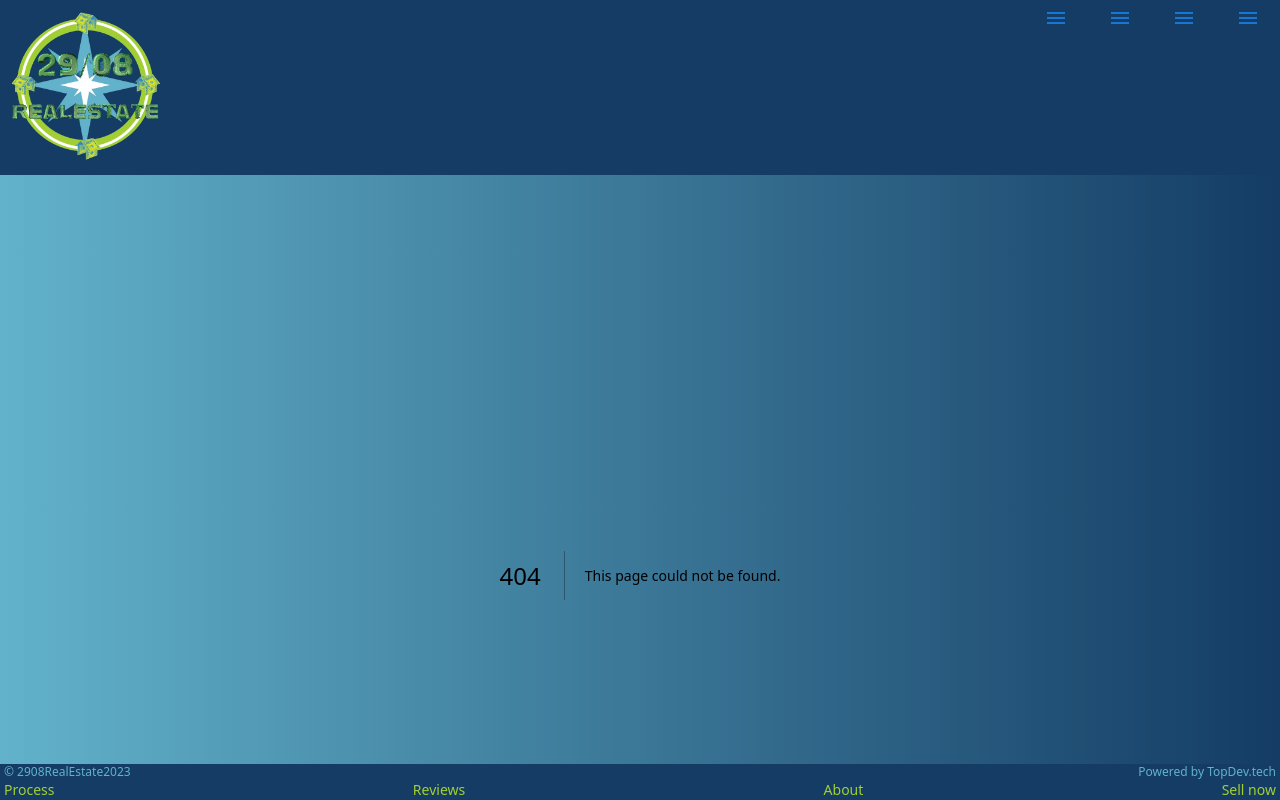
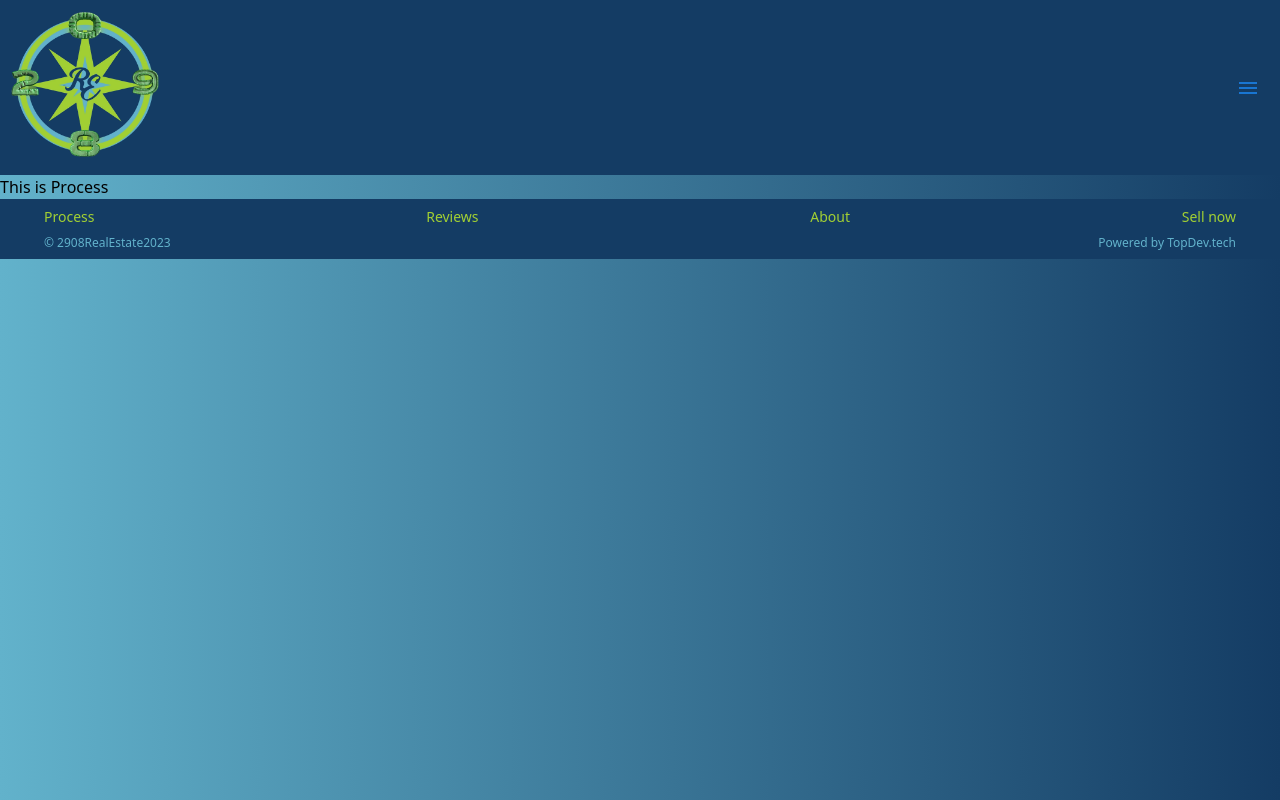
Before and after one commit to Sebastian2908-2007/1188-real-estate, a Next.js app: page /process in a window 1280 px wide. Before the commit this address had no page. Shown: the top 800 px of the page. Built offline with nearby package versions, Linux system fonts and the light colour scheme.

Commit message:
added new possible logo photos added process page styled DrawerNav component made edits in footer and heading components

```diff
--- a/app/globals.css
+++ b/app/globals.css
@@ -3,7 +3,7 @@
 @tailwind utilities;
 
 .logo{
-  width: 69%;
+  width: 39%;
 margin: 2% 2% 3% 2%;
 }
 
--- /dev/null
+++ b/app/process/page.js
@@ -0,0 +1,7 @@
+const Process = () => {
+    return(
+        <div>This is Process</div>
+    );
+};
+
+export default Process;
--- a/components/DrawerNav.jsx
+++ b/components/DrawerNav.jsx
@@ -9,10 +9,18 @@ import ListItem from '@mui/material/ListItem';
 import ListItemButton from '@mui/material/ListItemButton';
 import ListItemIcon from '@mui/material/ListItemIcon';
 import ListItemText from '@mui/material/ListItemText';
-import InboxIcon from '@mui/icons-material/MoveToInbox';
-import MailIcon from '@mui/icons-material/Mail';
+/*process icon */
+import DeveloperBoardIcon from '@mui/icons-material/DeveloperBoard';
+/**reviews icon */
+import ReviewsIcon from '@mui/icons-material/Reviews';
+/**about */
+import InfoIcon from '@mui/icons-material/Info';
+/**sell now */
+import AttachMoneyIcon from '@mui/icons-material/AttachMoney';
 import MenuIcon from '@mui/icons-material/Menu';
-
+import Link from 'next/link';
+import Image from 'next/image';
+import logo from '../public/relogo (5).png';
 export default function DrawerNav() {
   const [state, setState] = React.useState({
     top: false,
@@ -31,50 +39,82 @@ export default function DrawerNav() {
 
   const list = (anchor) => (
     <Box
+    className='bg-gradient-to-l from-sitelteblu to-sitedrkblu'
       sx={{ width: anchor === 'top' || anchor === 'bottom' ? 'auto' : 250 }}
       role="presentation"
       onClick={toggleDrawer(anchor, false)}
       onKeyDown={toggleDrawer(anchor, false)}
     >
       <List>
-        {['Inbox', 'Starred', 'Send email', 'Drafts'].map((text, index) => (
-          <ListItem key={text} disablePadding>
+          <ListItem disablePadding>
             <ListItemButton>
-              <ListItemIcon>
-                {index % 2 === 0 ? <InboxIcon /> : <MailIcon />}
+              <ListItemIcon className='text-sitegrn'>
+                <DeveloperBoardIcon/>
               </ListItemIcon>
-              <ListItemText primary={text} />
+              <Link href='/process'>
+              <ListItemText className='text-sitegrn' primary={'process'}/>
+                </Link>
             </ListItemButton>
           </ListItem>
-        ))}
+
+          <ListItem disablePadding>
+            <ListItemButton>
+              <ListItemIcon className='text-sitegrn'>
+                <ReviewsIcon/>
+              </ListItemIcon>
+              <Link href='/process'>
+              <ListItemText className='text-sitegrn' primary={'Reviews'}/>
+                </Link>
+            </ListItemButton>
+          </ListItem>
+
+          <ListItem disablePadding>
+            <ListItemButton>
+              <ListItemIcon className='text-sitegrn'>
+                <InfoIcon/>
+              </ListItemIcon>
+              <Link href='/process'>
+              <ListItemText className='text-sitegrn' primary={'About'}/>
+                </Link>
+            </ListItemButton>
+          </ListItem>
+
+          <ListItem disablePadding>
+            <ListItemButton>
+              <ListItemIcon className='text-sitegrn'>
+                <AttachMoneyIcon/>
+              </ListItemIcon>
+              <Link href='/process'>
+              <ListItemText className='text-sitegrn' primary={'Sell now'}/>
+                </Link>
+            </ListItemButton>
+          </ListItem>
       </List>
       <Divider />
-      <List>
-        {['All mail', 'Trash', 'Spam'].map((text, index) => (
-          <ListItem key={text} disablePadding>
-            <ListItemButton>
-              <ListItemIcon>
-                {index % 2 === 0 ? <InboxIcon /> : <MailIcon />}
-              </ListItemIcon>
-              <ListItemText primary={text} />
-            </ListItemButton>
-          </ListItem>
-        ))}
-      </List>
+
     </Box>
   );
 
   return (
-    <div>
-      {['left', 'right', 'top', 'bottom'].map((anchor) => (
+    <div className='flex flex-col place-content-center'>
+      {['bottom'].map((anchor) => (
         <React.Fragment key={anchor}>
-          <Button onClick={toggleDrawer(anchor, true)}><MenuIcon/></Button>
+          <Button className='text-sitegrn text-lg' onClick={toggleDrawer(anchor, true)}>
+            <MenuIcon className='text-4xl'/>
+          </Button>
           <Drawer
             anchor={anchor}
             open={state[anchor]}
             onClose={toggleDrawer(anchor, false)}
           >
+             <div className='flex flex-row bg-gradient-to-r from-sitelteblu to-sitedrkblu '>
             {list(anchor)}
+            <Image
+            className="logo-drawer"
+            src={logo}
+            alt="2908 realestate logo"
+            />
+        </div>
           </Drawer>
         </React.Fragment>
       ))}
--- a/components/Footer.jsx
+++ b/components/Footer.jsx
@@ -1,7 +1,13 @@
 const Footer = () => {
     return(
-        <footer className=" flex flex-col bg-sitedrkblu justify-between sticky bottom-0">
-            <div className="flex flex-row justify-between px-1">
+        <footer className=" flex flex-col bg-sitedrkblu justify-between sticky bottom-0 pl-10 pr-10">
+               <nav className="flex flex-row justify-between px-1 my-2">
+            <span className="text-sitegrn text-sm">Process</span>
+            <span className="text-sitegrn text-sm">Reviews</span>
+            <span className="text-sitegrn text-sm">About</span>
+            <span className="text-sitegrn text-sm">Sell now</span>
+        </nav>
+            <div className="flex flex-row justify-between px-1 mb-2">
             <span className='text-sitelteblu text-xs'>
                 &copy; 2908RealEstate{new Date().getFullYear()}
             </span>
@@ -9,12 +15,6 @@ const Footer = () => {
                 Powered by TopDev.tech
                 </a>
             </div>
-        <nav className="flex flex-row justify-between px-1">
-            <span className="text-sitegrn text-sm">Process</span>
-            <span className="text-sitegrn text-sm">Reviews</span>
-            <span className="text-sitegrn text-sm">About</span>
-            <span className="text-sitegrn text-sm">Sell now</span>
-        </nav>
         </footer>
     );
 };
--- a/components/Heading.jsx
+++ b/components/Heading.jsx
@@ -1,5 +1,5 @@
 import Image from "next/image";
-import logo from '../public/relogo (1).png';
+import logo from '../public/relogo (5).png';
 import DrawerNav from "./DrawerNav";
 const Heading = () => {
     return(
@@ -11,7 +11,7 @@ const Heading = () => {
             alt="2908 realestate logo"
             />
         </div>
-    <DrawerNav/>
+        <DrawerNav/>
     </header>
     );
 };
```
Also changed, not shown: public/relogo (5).png (added), public/relogo (6).png (added).
